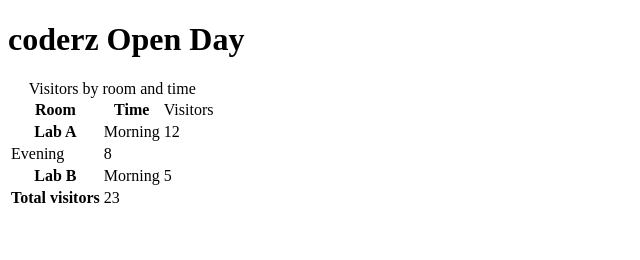
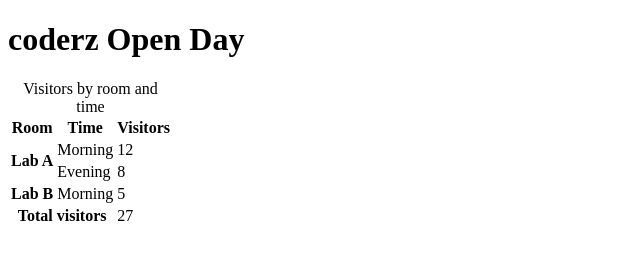
Before and after one commit to daash1234-arch/open-day, a plain HTML site: page Index.html in a window 1280 px wide. Shown: the whole page, without its empty margins (0-640 px from the left). Drawn offline with Linux system fonts and the light colour scheme.

Commit message:
correct-errors

```diff
--- a/Index.html
+++ b/Index.html
@@ -12,24 +12,28 @@
             <tr>
                 <th scope="col">Room</th>
                 <th scope="col">Time</th>
-                <td>Visitors</td>
+                <!---<td>Visitors</td> لأنو عباره عن عامود في الجدول-->
+                <th scope="col">Visitors</th>
             </tr>
         </thead>
         <tbody>
             <tr>
-                <th scope="rowgroup" rowspan="1">Lab A</th>
+                <!-- تغيير rowspan=1 to rowspan=2 لعملية دمج سطرين مع بعض-->
+                <th scope="rowgroup" rowspan="2">Lab A</th>
                 <td>Morning</td><td>12</td>
             </tr>
                 <tr><td>Evening</td><td>8</td></tr>
-        </tbody>
-        <tbody>
+       <!-- </tbody> tbody only one time on the one table
+        <tbody>-->
                 <tr>
                     <th scope="row">Lab B</th>
                     <td>Morning</td><td>5</td>
                 </tr>
         </tbody>
         <tfoot>
-                <tr><th scope="row">Total visitors</th><td>23</td></tr>
+                <!--<tr><th scope="row">Total visitors</th><td>23</td></tr>
+                colspan=2 لعملية دمج عامودين مع بعض، تغيير المجموع ل27-->
+                <tr><th scope="row" colspan="2">Total visitors</th><td>27</td></tr>
         </tfoot>
     </table>
 </body>
```
Also changed, not shown: answer.txt.
